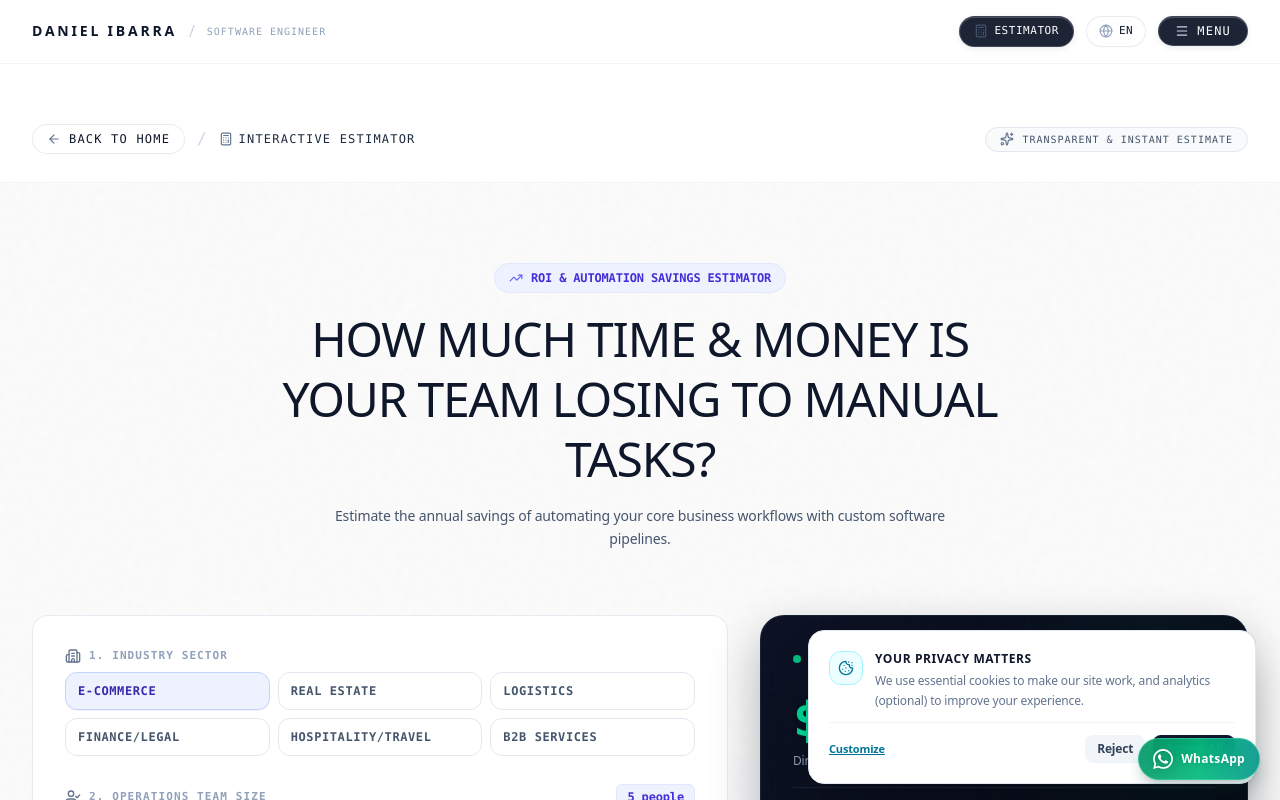
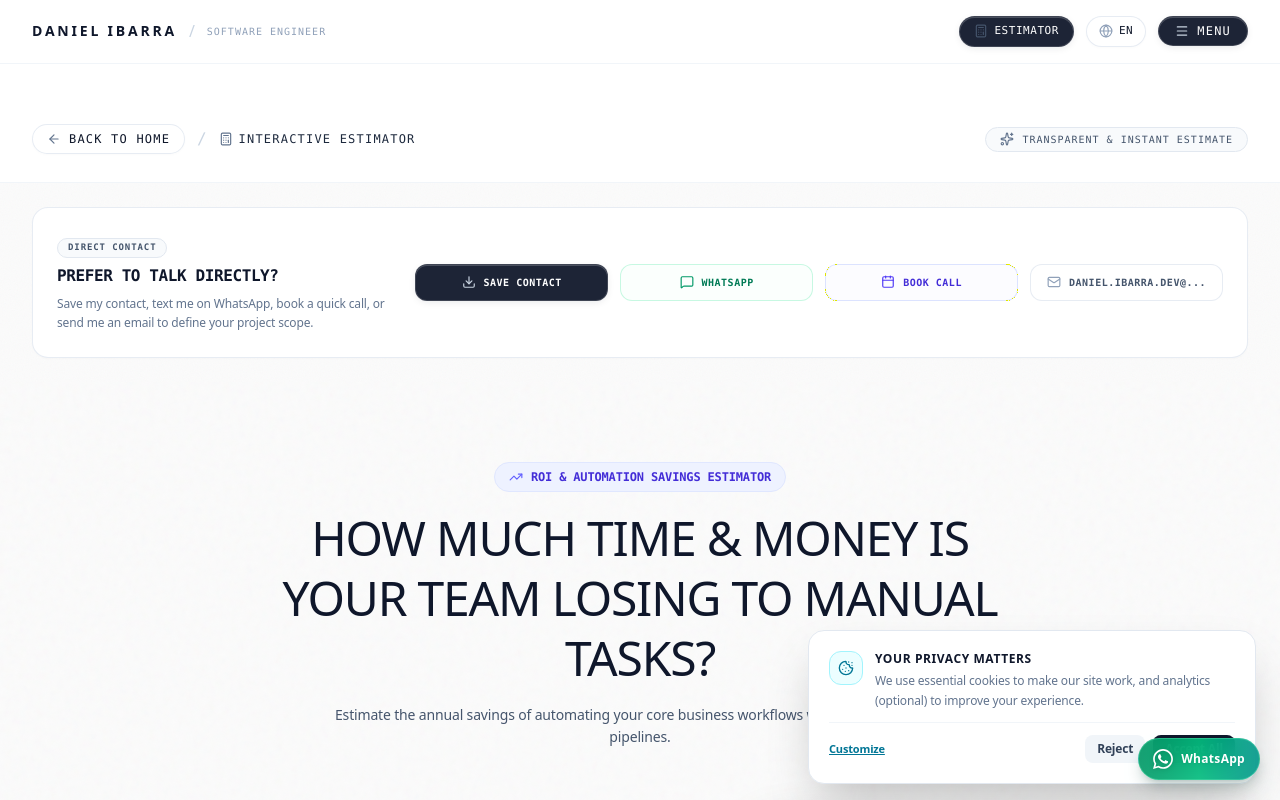
Before and after one commit to programador-negro/daniel_web_marca_personal, a React (Vite) app: page /cotizador in a window 1280 px wide. Shown: the top 800 px of the page. Built offline with nearby package versions, Linux system fonts and the light colour scheme.

Commit message:
feat: integrate premium light-theme direct contact actions banner to the top of CotizadorPage

```diff
--- a/src/pages/CotizadorPage.tsx
+++ b/src/pages/CotizadorPage.tsx
@@ -1,6 +1,8 @@
 import React, { useState, useEffect } from 'react';
 import { Link } from 'react-router-dom';
-import { ArrowLeft, Calculator, Sparkles } from 'lucide-react';
+import {
+  ArrowLeft, Calculator, Sparkles, Download, MessageSquare, Calendar, Mail, Check
+} from 'lucide-react';
 import { Navbar } from '../components/Navbar';
 import { QuoteEstimatorSection } from '../components/QuoteEstimatorSection';
 import { Footer } from '../components/Footer';
@@ -11,11 +13,13 @@ import { FloatingWhatsAppButton } from '../components/FloatingWhatsAppButton';
 import { ScrollToTopButton } from '../components/ScrollToTopButton';
 import { useLanguage } from '../context/LanguageContext';
 import { analyticsService } from '../services/analyticsService';
+import { personalInfo } from '../data/portfolioData';
 
 export const CotizadorPage: React.FC = () => {
   const { isSpanish } = useLanguage();
   const [activeSection, setActiveSection] = useState<string>('cotizador');
   const [isQrModalOpen, setIsQrModalOpen] = useState<boolean>(false);
+  const [downloadedVcard, setDownloadedVcard] = useState<boolean>(false);
   const [legalModalState, setLegalModalState] = useState<{
     isOpen: boolean;
     tab: 'privacy' | 'cookies' | 'terms' | 'notice';
@@ -36,6 +40,43 @@ export const CotizadorPage: React.FC = () => {
   const handleCloseLegal = () => {
     setLegalModalState((prev) => ({ ...prev, isOpen: false }));
   };
+
+  // Generate and download vCard file
+  const handleDownloadVCard = () => {
+    const vcardData = [
+      'BEGIN:VCARD',
+      'VERSION:3.0',
+      'FN:Daniel Ibarra',
+      'N:Ibarra;Daniel;;;',
+      'TITLE:Software Engineer & B2B Cloud Automation Specialist',
+      'ORG:Daniel Ibarra Engineering',
+      `TEL;TYPE=CELL,VOICE:+${personalInfo.whatsappNumber}`,
+      `EMAIL;TYPE=INTERNET,PREF:${personalInfo.email}`,
+      'URL:https://danielib.com',
+      'NOTE:Specialist in Python, Airflow, GCP BigQuery, and Business Workflow Automation.',
+      'END:VCARD'
+    ].join('\r\n');
+
+    const blob = new Blob([vcardData], { type: 'text/vcard;charset=utf-8' });
+    const url = window.URL.createObjectURL(blob);
+    const link = document.createElement('a');
+    link.href = url;
+    link.setAttribute('download', 'Daniel_Ibarra_Contact.vcf');
+    document.body.appendChild(link);
+    link.click();
+    document.body.removeChild(link);
+    window.URL.revokeObjectURL(url);
+
+    setDownloadedVcard(true);
+    analyticsService.trackEvent('cotizador_vcard_downloaded', {});
+    setTimeout(() => setDownloadedVcard(false), 3000);
+  };
+
+  const whatsappMessage = encodeURIComponent(
+    isSpanish
+      ? `¡Hola Daniel! Estoy en tu cotizador interactivo y me gustaría conversar directamente sobre una estimación de desarrollo personalizado.`
+      : `Hi Daniel! I am using your interactive price estimator and I'd like to talk directly about a custom development estimate.`
+  );
 
   return (
     <div className="min-h-screen bg-[#fbfbfb] bg-noise text-slate-900 flex flex-col font-sans">
@@ -70,6 +111,77 @@ export const CotizadorPage: React.FC = () => {
         </div>
       </div>
 
+      {/* Contact Quick Actions Banner */}
+      <section className="py-6 bg-[#fbfbfb] bg-noise">
+        <div className="max-w-7xl mx-auto px-4 sm:px-6 lg:px-8">
+          <div className="card-editorial p-6 bg-white border border-slate-200/60 shadow-xs flex flex-col lg:flex-row items-center justify-between gap-6">
+            <div className="space-y-1.5 text-center lg:text-left max-w-xl">
+              <span className="px-2.5 py-0.5 rounded-full bg-slate-50 border border-slate-200 text-slate-600 text-[9px] font-mono font-bold uppercase tracking-widest inline-block">
+                {isSpanish ? 'Contacto Directo' : 'Direct Contact'}
+              </span>
+              <h2 className="text-sm sm:text-base font-semibold text-slate-900 tracking-tight font-mono uppercase">
+                {isSpanish ? '¿Prefieres conversar directamente?' : 'Prefer to Talk Directly?'}
+              </h2>
+              <p className="text-xs text-slate-500 leading-relaxed font-light">
+                {isSpanish
+                  ? 'Guarda mi contacto, escríbeme por WhatsApp, agenda una videollamada corta o envíame un correo para definir tu alcance.'
+                  : 'Save my contact, text me on WhatsApp, book a quick call, or send me an email to define your project scope.'}
+              </p>
+            </div>
+
+            <div className="grid grid-cols-1 sm:grid-cols-2 xl:grid-cols-4 gap-3 w-full lg:w-auto shrink-0">
+              {/* 1. Save Contact Card (.vcf) */}
+              <button
+                type="button"
+                onClick={handleDownloadVCard}
+                className="btn-ios-dark py-2.5 px-4 rounded-xl text-white font-mono uppercase tracking-wider text-[10px] font-bold shadow-xs transition-all flex items-center justify-center gap-2 cursor-pointer bg-slate-900 hover:bg-slate-800"
+              >
+                {downloadedVcard ? (
+                  <>
+                    <Check className="w-3.5 h-3.5 text-emerald-400" />
+                    <span>{isSpanish ? '¡Guardado!' : 'Saved!'}</span>
+                  </>
+                ) : (
+                  <>
+                    <Download className="w-3.5 h-3.5 text-slate-300" />
+                    <span>{isSpanish ? 'Guardar VCF' : 'Save Contact'}</span>
+                  </>
+                )}
+              </button>
+
+              {/* 2. Direct WhatsApp */}
+              <a
+                href={`https://wa.me/${personalInfo.whatsappNumber}?text=${whatsappMessage}`}
+                target="_blank"
+                rel="noopener noreferrer"
+                className="py-2.5 px-4 rounded-xl border border-emerald-200/60 text-emerald-700 hover:bg-emerald-50/50 text-[10px] font-mono uppercase tracking-wider font-bold transition-all flex items-center justify-center gap-2 bg-emerald-50/20"
+              >
+                <MessageSquare className="w-3.5 h-3.5 text-emerald-600 animate-pulse" />
+                <span>WhatsApp</span>
+              </a>
+
+              {/* 3. Book 15-Min Strategy Call */}
+              <a
+                href={`mailto:${personalInfo.email}?subject=Cotizacion%20-%20Daniel%20Ibarra&body=Hola%20Daniel,%20me%20gustaria%20agendar%20una%20llamada%20de%2015%20minutos%20para%20conversar%20sobre...`}
+                className="py-2.5 px-4 rounded-xl border border-indigo-200/60 text-indigo-700 hover:bg-indigo-50/50 text-[10px] font-mono uppercase tracking-wider font-bold transition-all flex items-center justify-center gap-2 bg-indigo-50/20"
+              >
+                <Calendar className="w-3.5 h-3.5 text-indigo-600" />
+                <span>{isSpanish ? 'Agendar' : 'Book Call'}</span>
+              </a>
+
+              {/* 4. Direct Email */}
+              <a
+                href={`mailto:${personalInfo.email}`}
+                className="py-2.5 px-4 rounded-xl border border-slate-200/80 text-slate-600 hover:bg-slate-50 text-[10px] font-mono uppercase tracking-wider font-bold transition-all flex items-center justify-center gap-2 bg-white"
+              >
+                <Mail className="w-3.5 h-3.5 text-slate-400" />
+                <span>{personalInfo.email.split('@')[0]}@...</span>
+              </a>
+            </div>
+          </div>
+        </div>
+      </section>
+
       {/* Main Quote Estimator Content */}
       <main className="flex-1">
         <QuoteEstimatorSection />
```
